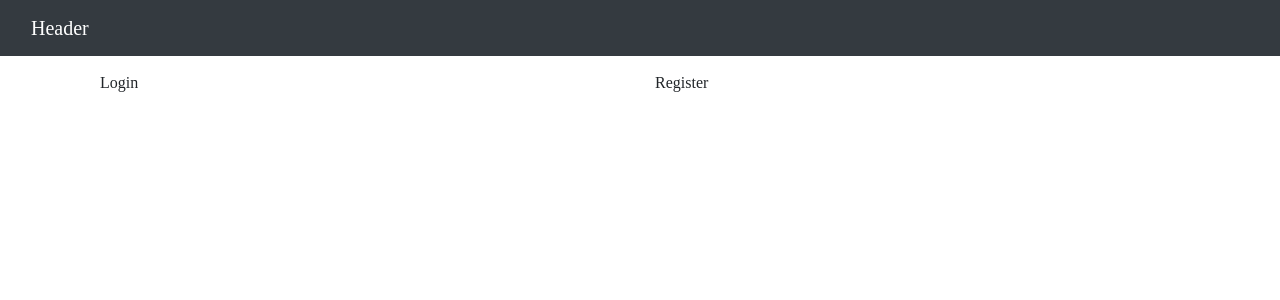
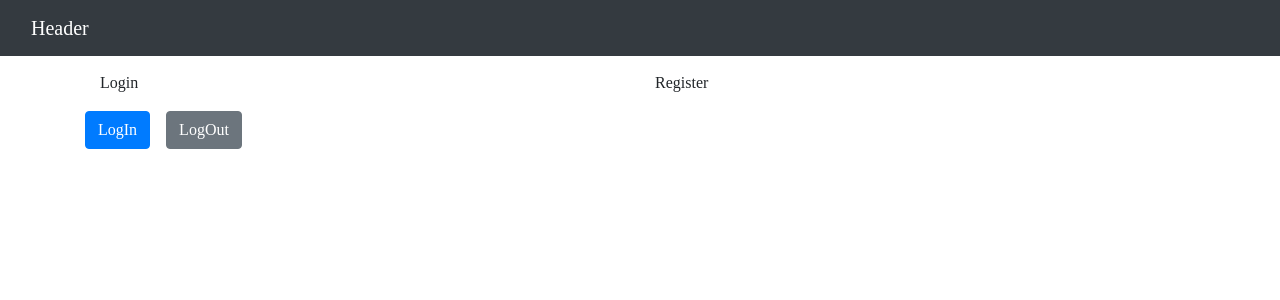
Before and after one commit to Rishu2000/kku-Notes-App, a React (Create React App) app in the folder client/: page / in a window 1280 px wide. Shown: the top 300 px of the page. Built offline with nearby package versions, Linux system fonts and the light colour scheme.

Commit message:
Buuton and Welcome Component has been added.

```diff
--- a/client/src/components/App.js
+++ b/client/src/components/App.js
@@ -15,7 +15,17 @@ function App() {
       <div className="container">
         <div className="row">
           <div className="col-12">
-            <p>{user?<Welcome/>:<Login/>}</p>
+            <p>{user?<Welcome user={user}/>:<Login/>}</p>
+            <button className="btn btn-primary"
+              onClick={(e) => {
+                e.preventDefault();
+                setUser("Rishav")}}
+            >LogIn</button>
+            <button className="btn btn-secondary ml-3"
+              onClick={(e) => {
+                e.preventDefault();
+                setUser(null)}}
+            >LogOut</button>
           </div>
         </div>
       </div>
--- a/client/src/components/Welcome/Welcome.js
+++ b/client/src/components/Welcome/Welcome.js
@@ -1,11 +1,11 @@
 import React from 'react'
 
-const Welcome = () => {
+const Welcome = ({user}) => {
     return (
         <div className="container">
             <div className="row">
                 <div className="col-12">
-                    Welcome
+                    Welcome, {user}
                 </div>
             </div>
         </div>
```
